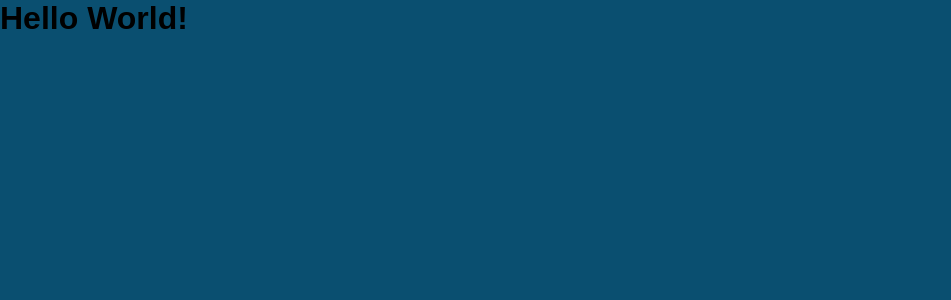
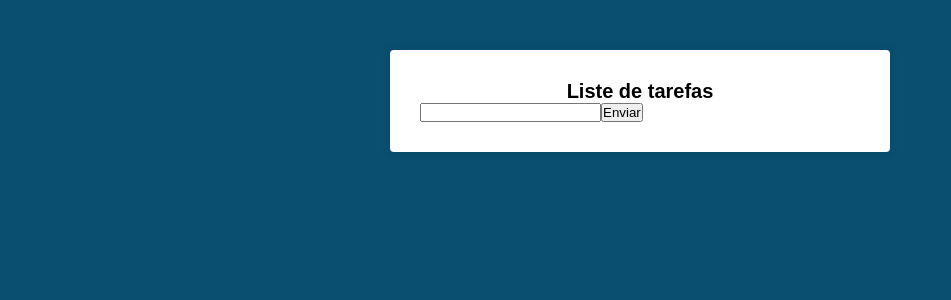
Before and after one commit to jonathatargino/IFCE_JS_JONATHATARGINO, a React (Create React App) app in the folder estudo/react/class-components/lista-tarefas/: page / in a window 1280 px wide. Shown: the top 300 px of the page, without its empty margins (0-951 px from the left). Built offline with nearby package versions, Linux system fonts and the light colour scheme.

Commit message:
Componentes

```diff
--- a/estudo/react/class-components/lista-tarefas/src/App.js
+++ b/estudo/react/class-components/lista-tarefas/src/App.js
@@ -1,11 +1,10 @@
 import React from 'react';
+import Main from './components/Main';
 import './App.css';
 
 function App() {
   return (
-    <h1>
-      Hello World!
-    </h1>
+    <Main />
   );
 }
 
--- /dev/null
+++ b/estudo/react/class-components/lista-tarefas/src/components/Main.css
@@ -0,0 +1,13 @@
+.main {
+  background: #FFF;
+  padding: 30px;
+  margin: 50px auto;
+  max-width: 500px;
+  border-radius: 4px;
+  box-shadow: 0 0 10px rgba(0, 0, 0 , 0.1);
+}
+
+.main h1 {
+  font-size: 20px;
+  text-align: center;
+}
--- /dev/null
+++ b/estudo/react/class-components/lista-tarefas/src/components/Main.js
@@ -0,0 +1,27 @@
+import React, { Component } from 'react';
+import './Main.css';
+
+export default class Main extends Component {
+  state = {
+    novaTarefa: '',
+  };
+
+  handleInputChange = (e) => {
+    this.setState({ novaTarefa: e.target.value });
+  };
+
+  render() {
+    const { novaTarefa } = this.state;
+    return (
+      <div className="main">
+        <h1>Liste de tarefas</h1>
+        <h2>{novaTarefa}</h2>
+
+        <form action="#">
+          <input onChange={this.handleInputChange} type="text" />
+          <button type="submit">Enviar</button>
+        </form>
+      </div>
+    );
+  }
+}
```
Also changed, not shown: estudo/react/class-components/lista-tarefas/.eslintrc.js.
